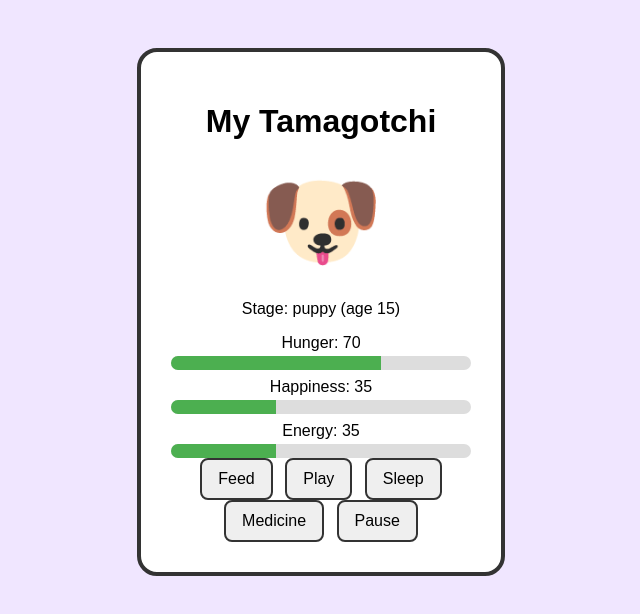
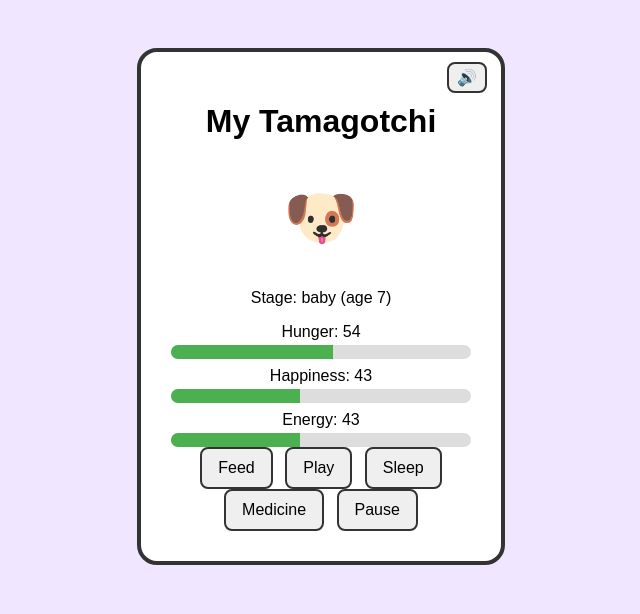
Before and after one commit to victorleong02/tamagotchi, a plain HTML site: page index.html in a window 1280 px wide. Both pictures are taken after a click on the button "Feed". Shown: the whole page, without its empty margins (319-959 px from the left). Drawn offline with Linux system fonts and the light colour scheme.

Commit message:
Add animations, sounds and reactions

```diff
--- a/index.html
+++ b/index.html
@@ -8,6 +8,7 @@
   <body>
     <div id="game">
       <h1>My Tamagotchi</h1>
+      <button id="mute-btn">🔊</button>
 
       <div id="pet">🐶</div>
       <p id="stage"></p>
--- a/script.js
+++ b/script.js
@@ -41,7 +41,7 @@ let pet = newPet();
 
 const SICK_AT = 8; // neglect level where the pet gets sick
 const DEATH_AT = 20; // neglect level where the pet dies
-const TICK_MS = 500; // time between ticks (3 seconds)
+const TICK_MS = 1000; // time between ticks (1 second)
 const SAVE_KEY = "tamagotchi-save"; // the name our save is stored under
 const MAX_CATCHUP = 200; // most ticks we'll replay after being away
 
@@ -68,12 +68,85 @@ const pauseBtn = document.getElementById("pause-btn");
 const pauseMenu = document.getElementById("pause-menu");
 const resumeBtn = document.getElementById("resume-btn");
 const pauseRestartBtn = document.getElementById("pause-restart-btn");
+const gameEl = document.getElementById("game");
+const muteBtn = document.getElementById("mute-btn");
+
+// SOUND: tiny beeps made with the Web Audio API
+const MUTE_KEY = "tamagotchi-muted";
+let muted = localStorage.getItem(MUTE_KEY) === "true";
+let audioCtx = null;
+
+function beep(freq, duration) {
+  if (muted) return;
+  if (!audioCtx) {
+    audioCtx = new (window.AudioContext || window.webkitAudioContext)();
+  }
+  const osc = audioCtx.createOscillator();
+  const gain = audioCtx.createGain();
+  osc.type = "square";
+  osc.frequency.value = freq;
+  gain.gain.setValueAtTime(0.08, audioCtx.currentTime);
+  gain.gain.exponentialRampToValueAtTime(
+    0.001,
+    audioCtx.currentTime + duration,
+  );
+  osc.connect(gain);
+  gain.connect(audioCtx.destination);
+  osc.start();
+  osc.stop(audioCtx.currentTime + duration);
+}
+
+// each sound is a list of [frequency, length] notes
+const sounds = {
+  feed: [
+    [500, 0.1],
+    [700, 0.15],
+  ],
+  play: [
+    [600, 0.08],
+    [800, 0.08],
+    [1000, 0.12],
+  ],
+  sleep: [
+    [400, 0.2],
+    [300, 0.3],
+  ],
+  medicine: [
+    [700, 0.1],
+    [500, 0.1],
+    [900, 0.2],
+  ],
+  death: [
+    [300, 0.3],
+    [200, 0.3],
+    [100, 0.6],
+  ],
+};
+
+function playSound(name) {
+  sounds[name].forEach(function (note, i) {
+    setTimeout(function () {
+      beep(note[0], note[1]);
+    }, i * 120);
+  });
+}
+
+function toggleMute() {
+  muted = !muted;
+  localStorage.setItem(MUTE_KEY, muted);
+  muteBtn.textContent = muted ? "🔇" : "🔊";
+}
+
+muteBtn.textContent = muted ? "🔇" : "🔊";
+muteBtn.addEventListener("click", toggleMute);
 
 // 4. ACTIONS: change the state, then re-render
 function feed() {
   if (!pet.alive || pet.paused) return;
   pet.hunger = clamp(pet.hunger - 10);
   render();
+  react("🍖");
+  playSound("feed");
 }
 
 function play() {
@@ -81,12 +154,16 @@ function play() {
   pet.happiness = clamp(pet.happiness + 10);
   pet.energy = clamp(pet.energy - 10);
   render();
+  react("❤️");
+  playSound("play");
 }
 
 function sleep() {
   if (!pet.alive || pet.paused) return;
   pet.energy = clamp(pet.energy + 20);
   render();
+  react("💤");
+  playSound("sleep");
 }
 
 // 5. LISTEN: connect buttons to actions
@@ -118,8 +195,10 @@ function applyTick() {
 
 // What the timer calls: change state, then draw
 function tick() {
+  const wasAlive = pet.alive;
   applyTick();
   render();
+  if (wasAlive && !pet.alive) playSound("death");
 }
 
 // MOOD: decide how the pet feels based on its stats
@@ -169,6 +248,8 @@ function render() {
 
   // face
   petEl.textContent = moodEmoji[getMood()];
+  petEl.dataset.mood = getMood();
+  document.title = moodEmoji[getMood()] + " Tamagotchi";
 
   // stage and life
   petEl.style.fontSize = stageSize[getStage()] + "px";
@@ -186,6 +267,8 @@ function medicine() {
   if (!pet.alive || pet.paused) return;
   pet.neglect = 0;
   render();
+  react("💊");
+  playSound("medicine");
 }
 
 function restart() {
@@ -213,3 +296,18 @@ pauseRestartBtn.addEventListener("click", restart);
 
 load();
 render();
+
+// REACTION: pop the pet and float an emoji up
+function react(emoji) {
+  petEl.classList.remove("pop");
+  void petEl.offsetWidth; // forces the browser to restart the animation
+  petEl.classList.add("pop");
+
+  const floater = document.createElement("div");
+  floater.className = "floater";
+  floater.textContent = emoji;
+  gameEl.appendChild(floater);
+  floater.addEventListener("animationend", function () {
+    floater.remove();
+  });
+}
--- a/style.css
+++ b/style.css
@@ -13,11 +13,14 @@ body {
   padding: 30px;
   text-align: center;
   width: 300px;
+  position: relative; /* lets floating emoji position themselves inside the card */
 }
 
 #pet {
   font-size: 100px;
   margin: 20px 0;
+  display: inline-block; /* transforms need this */
+  animation: bounce 1.2s ease-in-out infinite;
 }
 
 button {
@@ -57,3 +60,83 @@ button {
   border: 2px solid #333;
   border-radius: 10px;
 }
+
+#mute-btn {
+  position: absolute;
+  top: 10px;
+  right: 10px;
+  padding: 4px 8px;
+}
+
+@keyframes bounce {
+  0%,
+  100% {
+    transform: translateY(0);
+  }
+  50% {
+    transform: translateY(-10px);
+  }
+}
+
+@keyframes shake {
+  0%,
+  100% {
+    transform: translateX(0);
+  }
+  25% {
+    transform: translateX(-6px);
+  }
+  75% {
+    transform: translateX(6px);
+  }
+}
+
+@keyframes pop {
+  0% {
+    transform: scale(1);
+  }
+  50% {
+    transform: scale(1.3);
+  }
+  100% {
+    transform: scale(1);
+  }
+}
+
+/* Mood-based animation: these match data-mood, set from JS */
+#pet[data-mood="sick"] {
+  animation: shake 0.4s linear infinite;
+}
+#pet[data-mood="tired"] {
+  animation: bounce 3s ease-in-out infinite;
+}
+#pet[data-mood="dead"] {
+  animation: none;
+  filter: grayscale(1);
+}
+
+/* One-time reaction when you click an action */
+#pet.pop {
+  animation: pop 0.3s ease-out;
+}
+
+/* Floating emoji */
+.floater {
+  position: absolute;
+  left: 50%;
+  top: 120px;
+  font-size: 30px;
+  pointer-events: none; /* clicks pass through it */
+  animation: floatUp 1s ease-out forwards;
+}
+
+@keyframes floatUp {
+  from {
+    opacity: 1;
+    transform: translateY(0);
+  }
+  to {
+    opacity: 0;
+    transform: translateY(-70px);
+  }
+}
```
